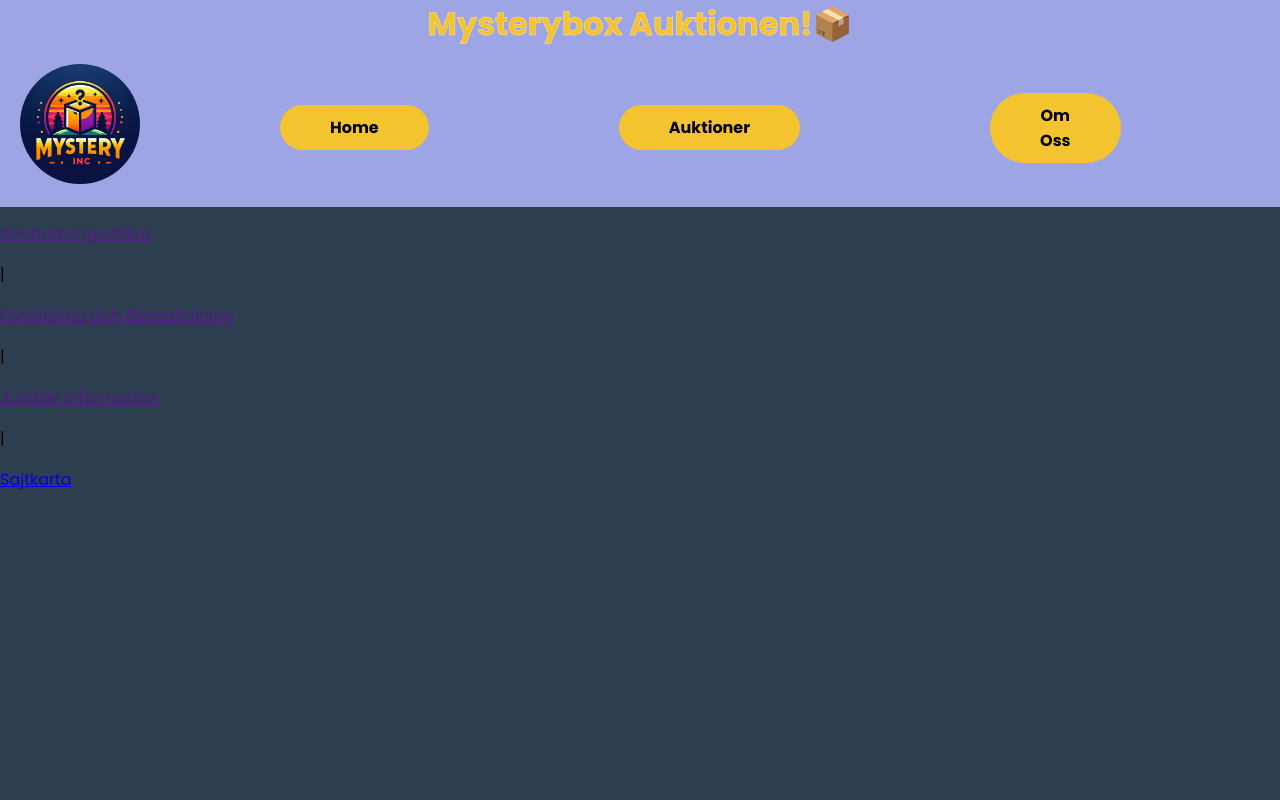
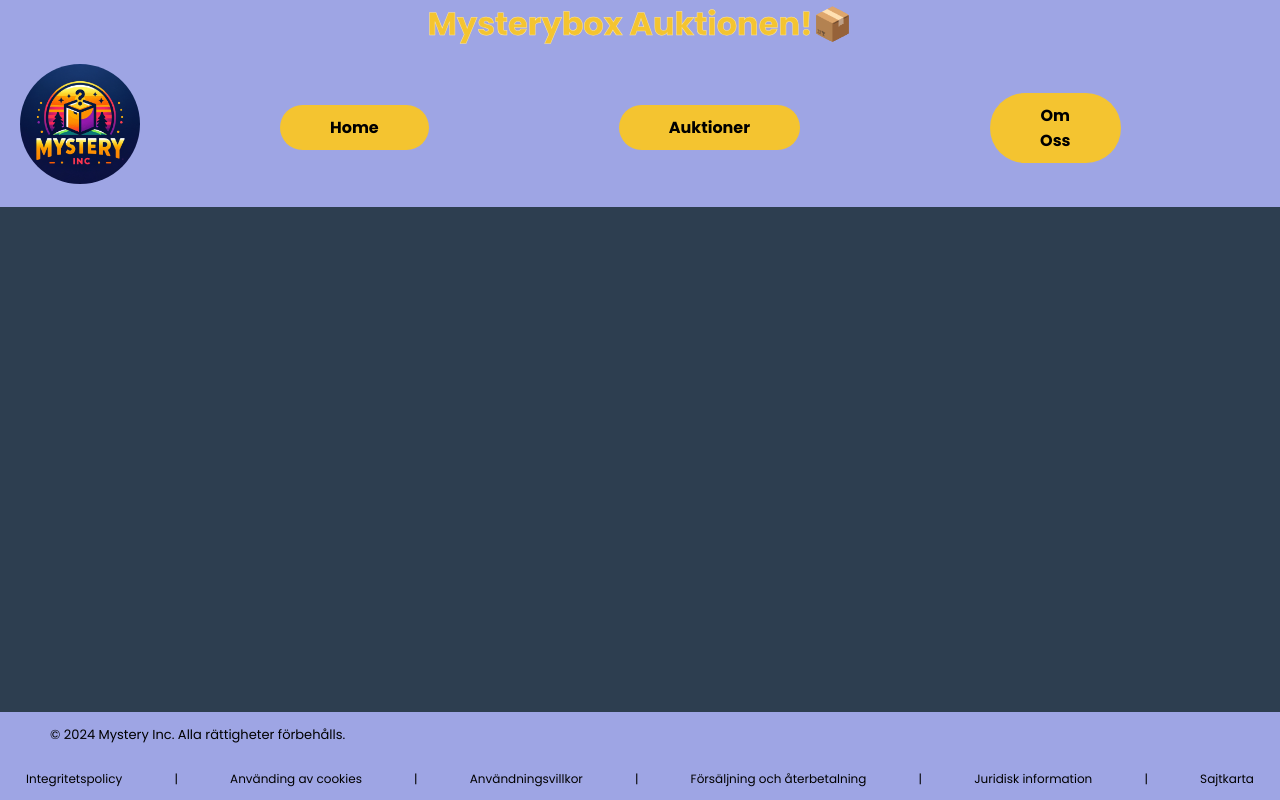
Before and after one commit to MarcusT96/MysteryIncAuctions, a React (Vite) app: page / in a window 1280 px wide. Built offline with nearby package versions, Linux system fonts and the light colour scheme.

Commit message:
added footer styling/design
in order to have an appealing visual display

```diff
--- a/src/index.css
+++ b/src/index.css
@@ -87,3 +87,36 @@ body {
   background-color: #ffe8a4;
   transition: ease 0.5s;
 }
+
+.nav-footer {
+  margin: 0;
+  padding: 0;
+  background-color: #9EA5E4;
+  color: black;
+  position: fixed;
+  bottom: 0;
+  width: 100%;
+  font-size: 12px;
+}
+
+.nav-footer a {
+  color: black;
+  text-decoration: none;
+}
+
+.nav-footer a:hover {
+  text-decoration: underline;
+}
+
+.footer-inc {
+  display: block;
+  font-size: 10px;
+  padding: 0px 50px;
+  font-size: 13px;
+}
+
+.footer-content {
+  display: flex;
+  justify-content: space-around;
+  align-items: center;
+}
```
